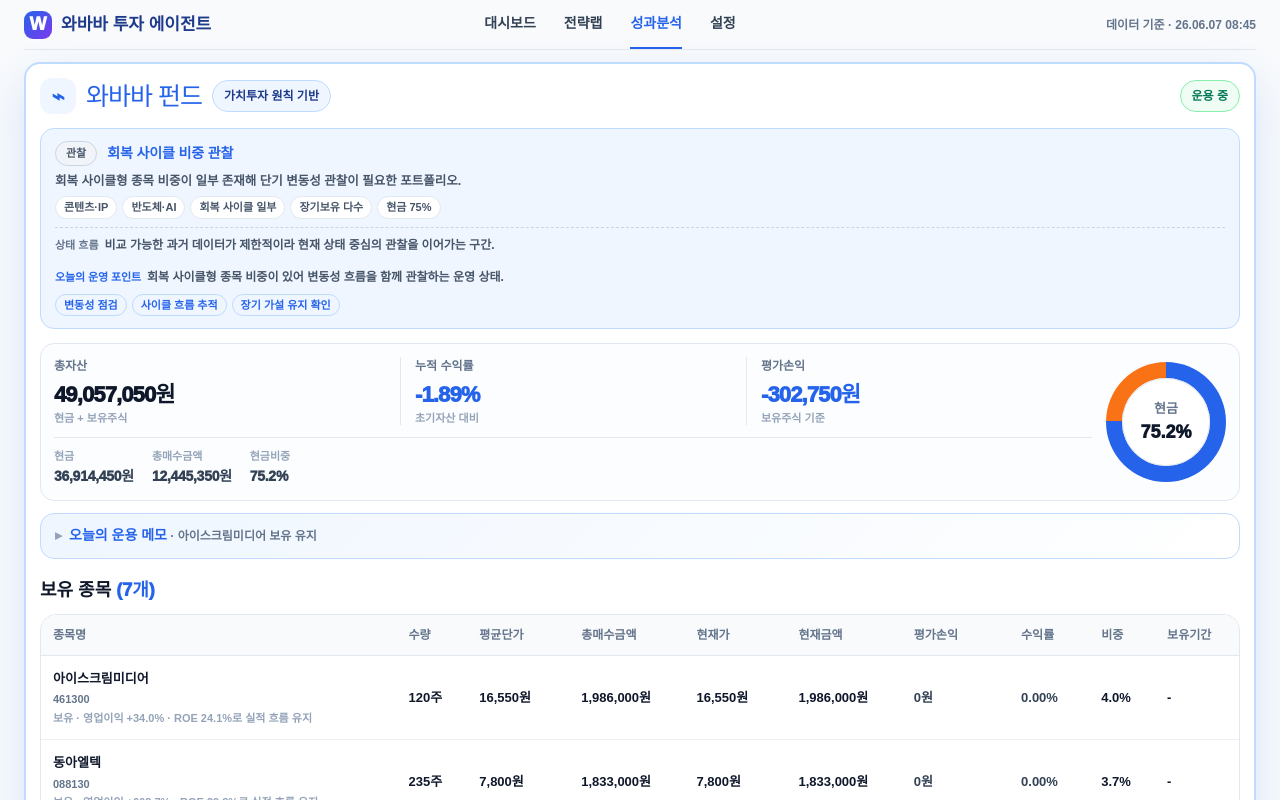
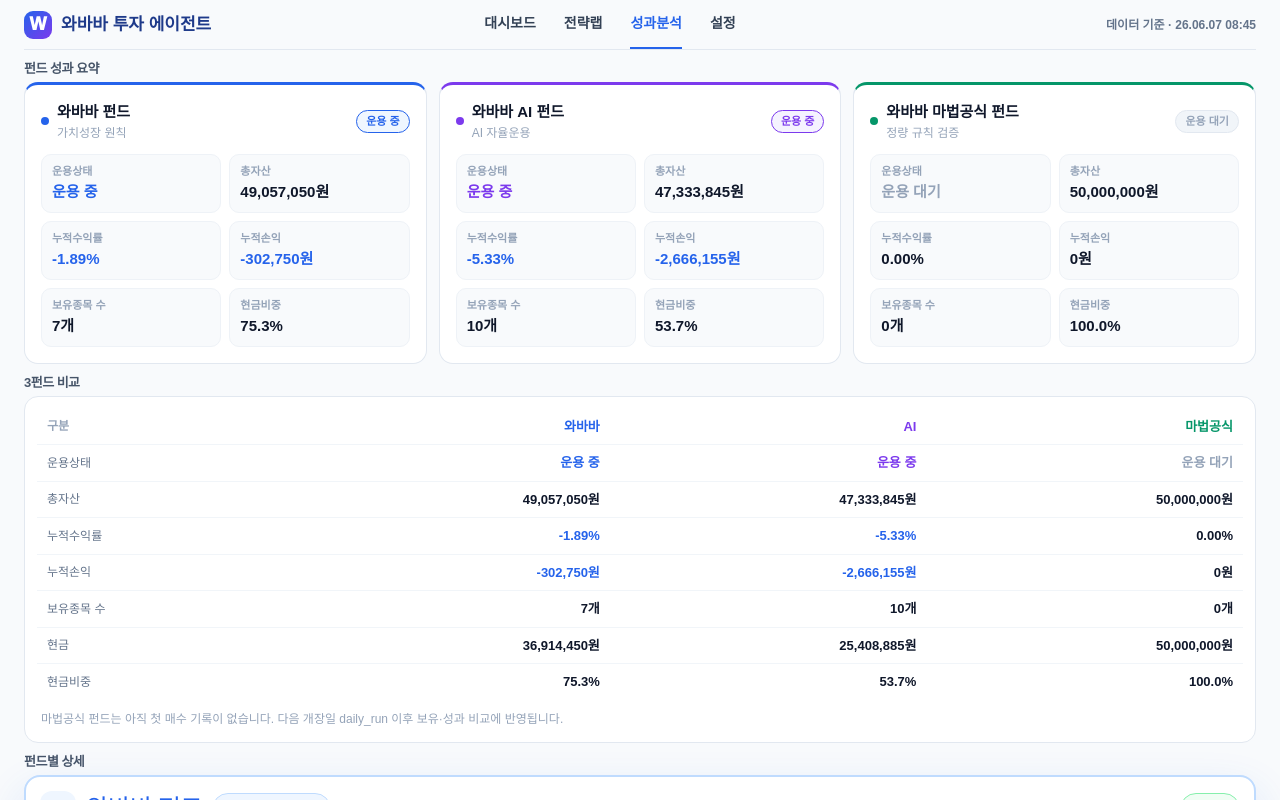
Before and after one commit to CSI-AI/kr-stock-agent, a Next.js app: page /performance in a window 1280 px wide. Shown: the top 800 px of the page. Built offline with nearby package versions, Linux system fonts and the light colour scheme.

Commit message:
feat(ui): unify performance fund comparison
Co-Authored-By: Claude Opus 4.8 <noreply@anthropic.com>

```diff
--- a/app/_dashboard/funds.tsx
+++ b/app/_dashboard/funds.tsx
@@ -177,3 +177,57 @@ export function FundSummaryGrid({ history }: { history: Rec }) {
     </div>
   );
 }
+
+const SHORT_LABEL: Record<FundKey, string> = { wababa: "와바바", ai: "AI", magic: "마법공식" };
+
+type CompRow = { label: string; get: (v: FundView) => string; color?: (v: FundView) => string };
+
+const COMP_ROWS: CompRow[] = [
+  { label: "운용상태", get: (v) => v.statusLabel, color: (v) => v.statusTone },
+  { label: "총자산", get: (v) => krw(v.totalAsset) },
+  { label: "누적수익률", get: (v) => pct(v.totalProfitRate), color: (v) => tone(v.totalProfitRate) },
+  { label: "누적손익", get: (v) => krw(v.totalProfit), color: (v) => tone(v.totalProfit) },
+  { label: "보유종목 수", get: (v) => `${v.holdingCount}개` },
+  { label: "현금", get: (v) => krw(v.cash) },
+  { label: "현금비중", get: (v) => pct(v.cashRate, 1) },
+];
+
+export function FundComparisonTable({ history }: { history: Rec }) {
+  const views = getFundViews(history);
+  const magicWaiting = views.some((v) => v.key === "magic" && v.holdingCount === 0);
+  return (
+    <div style={{ background: "#fff", border: "1px solid #e2e8f0", borderRadius: 14, padding: 12, minWidth: 0 }}>
+      <div style={{ overflowX: "auto", maxWidth: "100%" }}>
+        <table style={{ borderCollapse: "collapse", width: "100%", minWidth: 340 }}>
+          <thead>
+            <tr>
+              <th style={{ padding: "8px 10px", fontSize: 12, color: "#94a3b8", textAlign: "left", whiteSpace: "nowrap" }}>구분</th>
+              {views.map((v) => (
+                <th key={v.key} style={{ padding: "8px 10px", fontSize: 13, fontWeight: 900, color: v.accent, textAlign: "right", whiteSpace: "nowrap" }}>
+                  {SHORT_LABEL[v.key]}
+                </th>
+              ))}
+            </tr>
+          </thead>
+          <tbody>
+            {COMP_ROWS.map((r) => (
+              <tr key={r.label} style={{ borderTop: "1px solid #f1f5f9" }}>
+                <td style={{ padding: "8px 10px", fontSize: 12, color: "#64748b", textAlign: "left", whiteSpace: "nowrap" }}>{r.label}</td>
+                {views.map((v) => (
+                  <td key={v.key} style={{ padding: "8px 10px", fontSize: 13, fontWeight: 700, textAlign: "right", whiteSpace: "nowrap", color: r.color ? r.color(v) : "#0f172a" }}>
+                    {r.get(v)}
+                  </td>
+                ))}
+              </tr>
+            ))}
+          </tbody>
+        </table>
+      </div>
+      {magicWaiting ? (
+        <p style={{ margin: "10px 4px 2px", fontSize: 12, color: "#94a3b8", lineHeight: 1.5 }}>
+          마법공식 펀드는 아직 첫 매수 기록이 없습니다. 다음 개장일 daily_run 이후 보유·성과 비교에 반영됩니다.
+        </p>
+      ) : null}
+    </div>
+  );
+}
--- a/app/performance/page.tsx
+++ b/app/performance/page.tsx
@@ -4,11 +4,10 @@ import {
   readRecommendationHistory,
   formatShortDate,
   FundCard,
-  ComparisonSection,
   WABABA_THEME,
   AI_THEME,
 } from "../_dashboard/kit";
-import { MagicFundCard } from "../_dashboard/magic";
+import { FundSummaryGrid, FundComparisonTable } from "../_dashboard/funds";
 import { loadPortfolioSnapshots } from "@/lib/wababa/snapshot/portfolio-snapshot";
 
 export const dynamic = "force-dynamic";
@@ -23,13 +22,23 @@ export default function PerformancePage() {
       <DashboardStyles />
       <AppNav updatedAt={formatShortDate(history.generatedAt)} />
 
-      <section className="fundsGrid">
-        <FundCard history={history} theme={WABABA_THEME} snapshots={snapshots} />
-        <FundCard history={history} theme={AI_THEME} snapshots={snapshots} />
-        <MagicFundCard history={history} />
+      <section className="dashSection">
+        <h2 className="dashSectionTitle">펀드 성과 요약</h2>
+        <FundSummaryGrid history={history} />
       </section>
 
-      <ComparisonSection history={history} />
+      <section className="dashSection">
+        <h2 className="dashSectionTitle">3펀드 비교</h2>
+        <FundComparisonTable history={history} />
+      </section>
+
+      <section className="dashSection">
+        <h2 className="dashSectionTitle">펀드별 상세</h2>
+        <div className="fundsGrid">
+          <FundCard history={history} theme={WABABA_THEME} snapshots={snapshots} />
+          <FundCard history={history} theme={AI_THEME} snapshots={snapshots} />
+        </div>
+      </section>
     </main>
   );
 }
```
